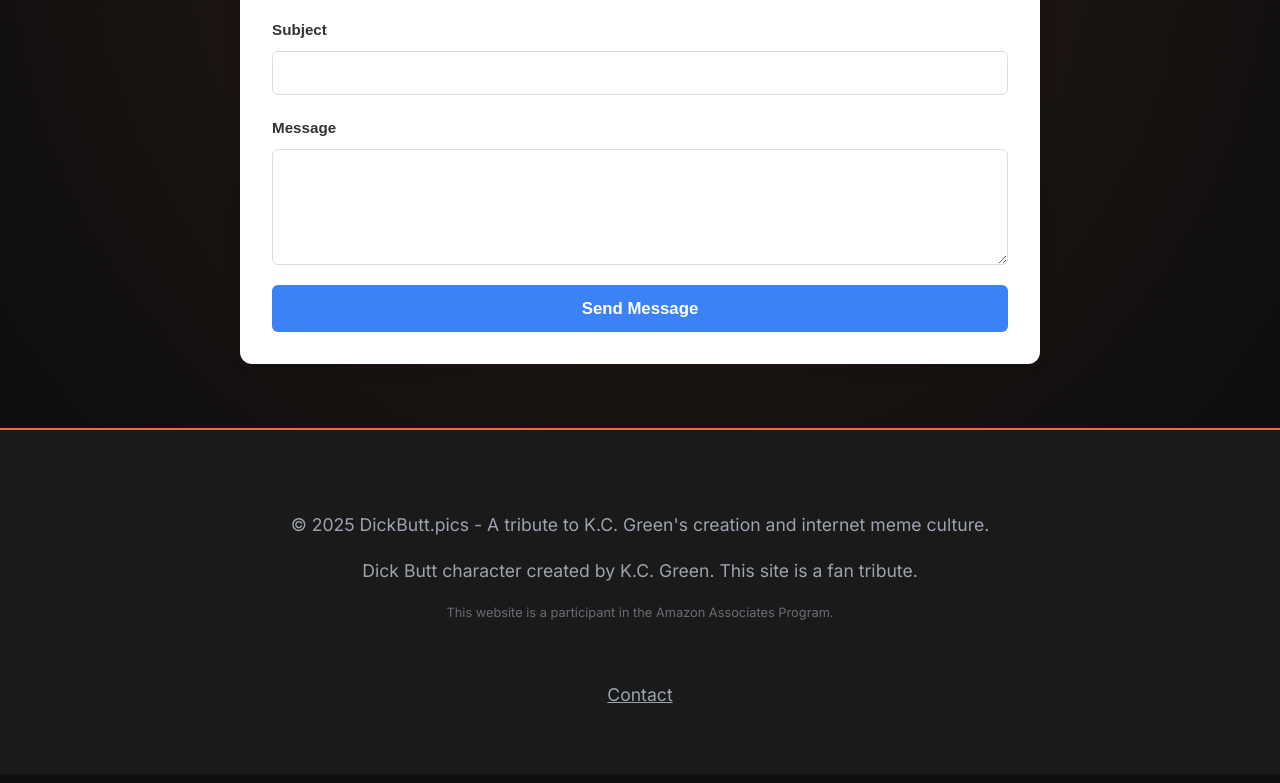
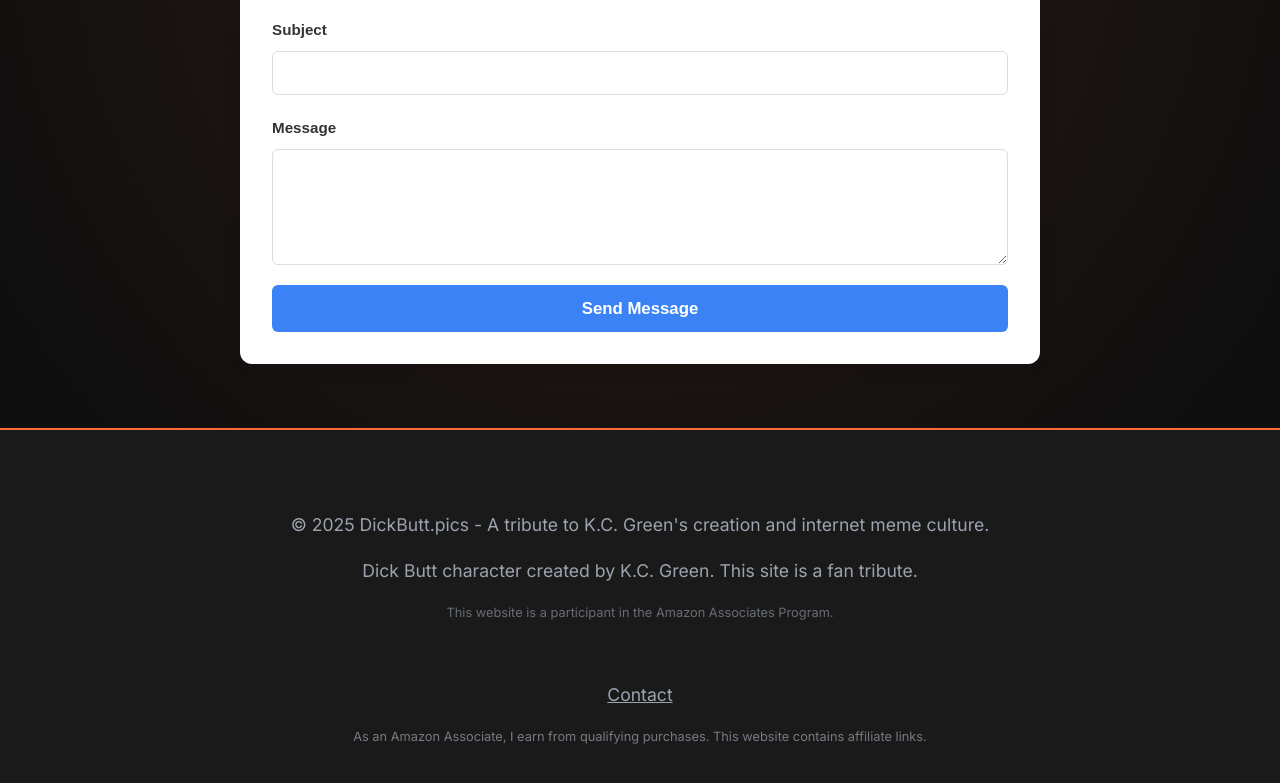
Before and after one commit to DanielTorres1/dickbutt.pics, a plain HTML site: page contact.html in a window 1280 px wide. Shown: the part 479-1262 px from the top of the page. Drawn offline with Linux system fonts and the light colour scheme.

Commit message:
Update legal disclosures and links in HTML footers

```diff
--- a/contact.html
+++ b/contact.html
@@ -92,6 +92,8 @@
         </div>
 
             <p style="text-align: center; margin-top: 0.5rem;"><a href="contact.html" style="color: inherit; text-decoration: underline;">Contact</a></p>
+
+            <p style="font-size: 0.8rem; opacity: 0.7; margin-top: 0.5rem; text-align: center;">As an Amazon Associate, I earn from qualifying purchases. This website contains affiliate links.</p>
         </footer>
 </body>
 
```
